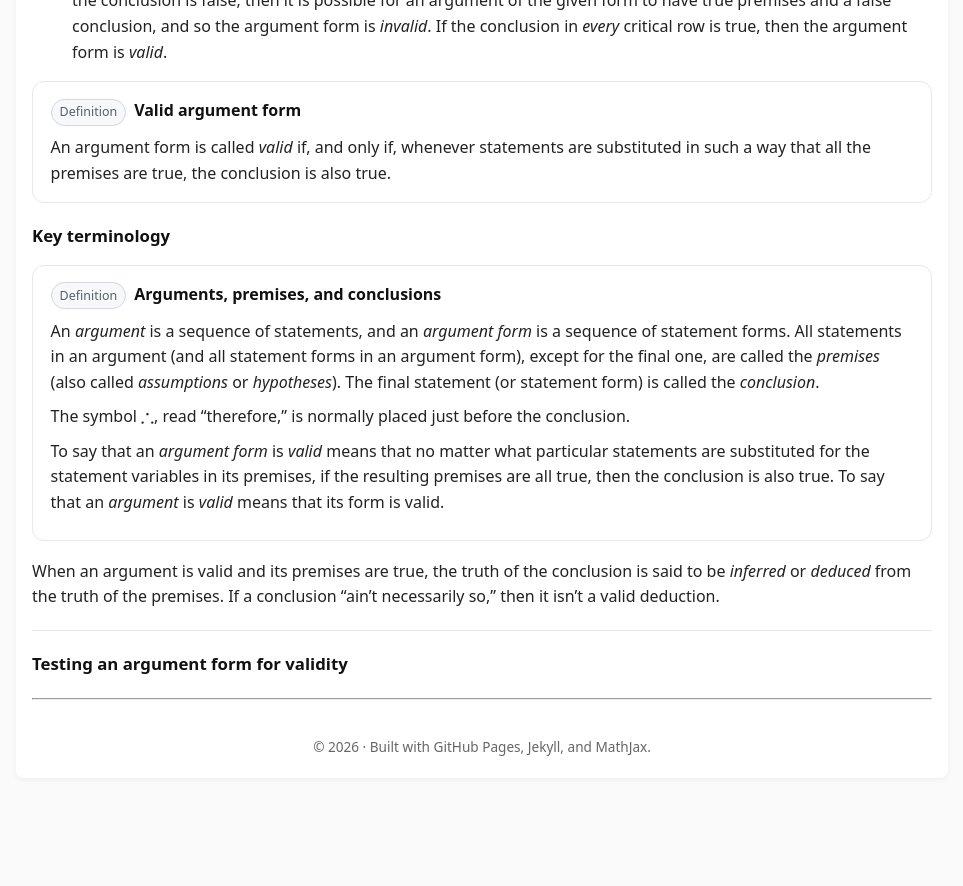
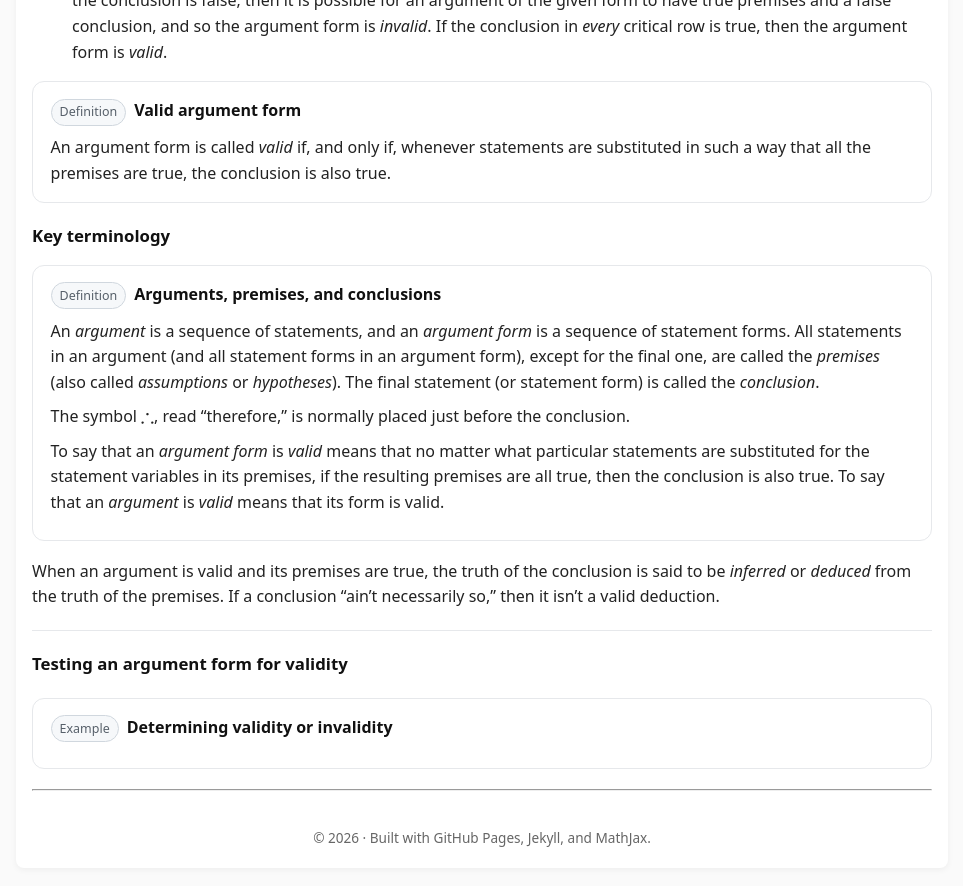
Before and after one commit to SaleemKamaludin/SaleemKamaludin.github.io, a Jekyll site: the page built from courses/comp1604/lecture-notes/lecture-01/index.md, in a window 1280 px wide and 900 px high, scrolled down 1664 px. Shown: the top 886 px of the window, without its empty margins (158-1121 px from the left). Built offline with Jekyll 4.4.1, drawn with Linux system fonts in a browser that asks for light colours; before the commit the page ends 2474 px from its top, so only the background shows below that.

Commit message:
Add example section to lecture 01 notes
Added an example section for determining validity or invalidity.

```diff
--- a/courses/comp1604/lecture-notes/lecture-01/index.md
+++ b/courses/comp1604/lecture-notes/lecture-01/index.md
@@ -682,3 +682,17 @@ permalink: /courses/comp1604/lecture-notes/lecture-01/
       font-size:.95rem;
     }
   </style>
+
+
+
+
+
+
+
+
+ <!-- Example -->
+  <div class="box">
+    <div class="box-header">
+      <span class="tag">Example</span>
+      <h5 class="title">Determining validity or invalidity</h5>
+    </div>
```
